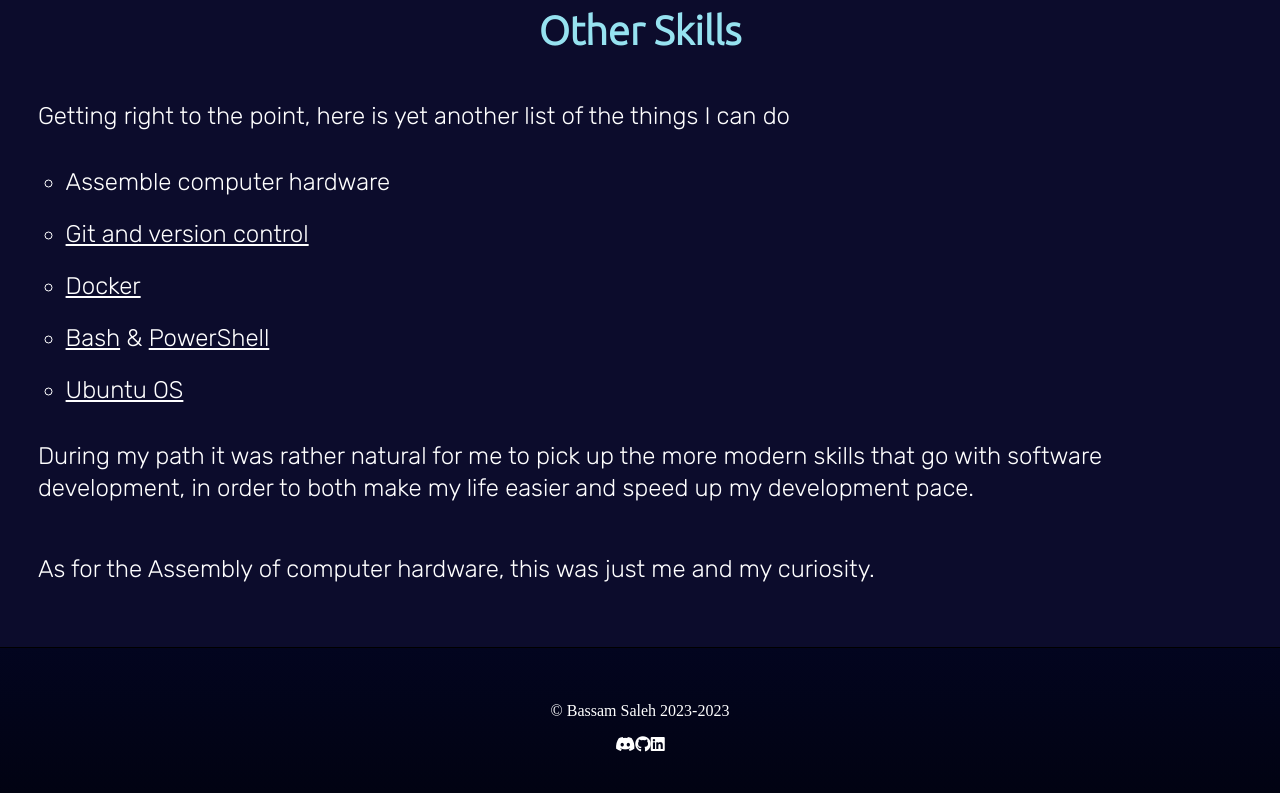
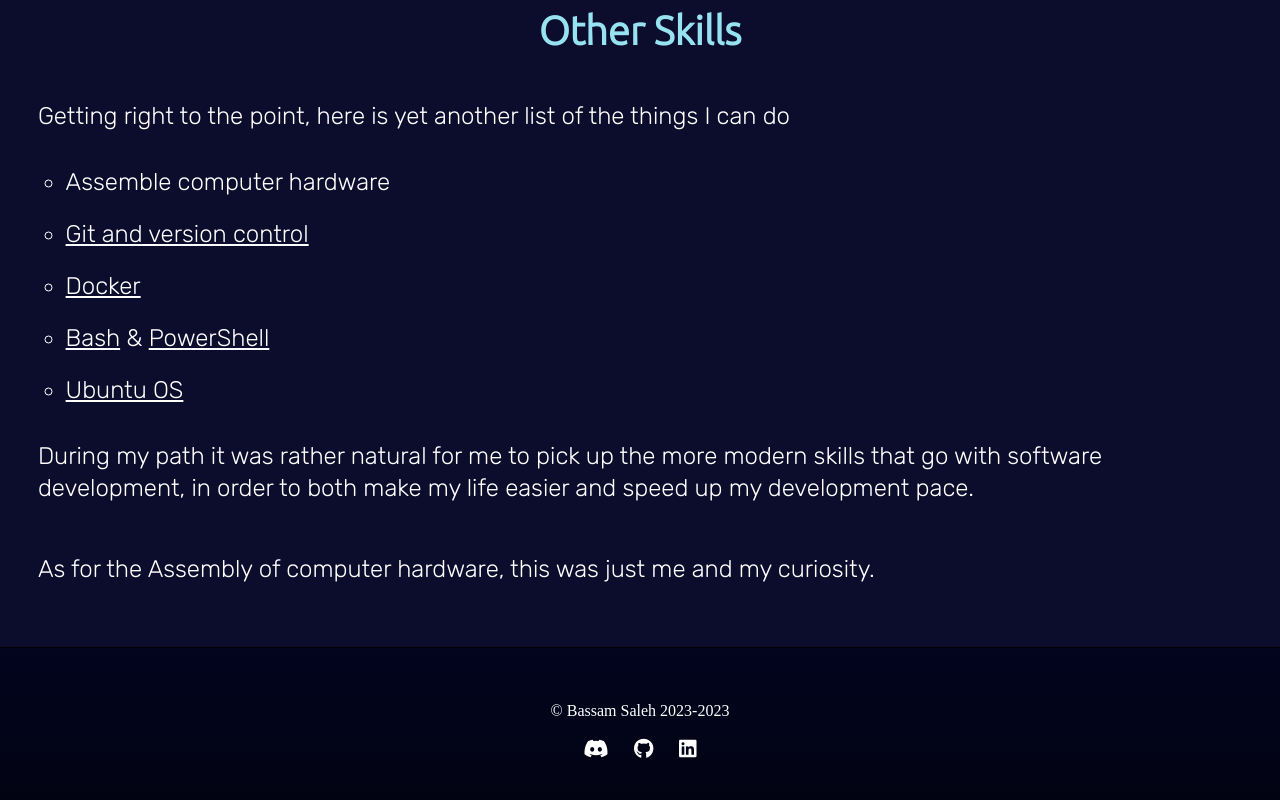
Before and after one commit to tenmayos/my-profile, a React (Create React App) app: page /about in a window 1280 px wide. Shown: the part 3797-4597 px from the top of the page. Built offline with nearby package versions, Linux system fonts and the light colour scheme.

Commit message:
Removed location checking Wrapped fa-icons in an `OuterLink`

```diff
--- a/src/components/Footer.js
+++ b/src/components/Footer.js
@@ -1,19 +1,27 @@
-import { useLocation } from "react-router-dom";
+import OuterLink from "./OuterLink";
+import "../styles/App.css";
+import "../styles/Footer.css";
 
 export default function Footer() {
-
-    if (useLocation().pathname === "/")
-        return null;
 
     const startYear = 2023;
     const currentYear = new Date().getFullYear();
 
     return (
-        <section className="footer-section">
+        <footer className="footer-section">
             <p>© Bassam Saleh {startYear}-{currentYear}</p>
-            <i className="fa-brands fa-discord"></i>
-            <i className="fa-brands fa-github"></i>
-            <i className="fa-brands fa-linkedin"></i>
-        </section>
+
+            {/* Discord add link */}
+            <OuterLink destination="https://discordapp.com/users/165250441230155776" className="clickable"
+            content=<i className="fa-brands fa-discord fa-lg margin"></i> />
+
+            {/* Github profile link */}
+            <OuterLink destination="https://github.com/tenmayos" className="clickable"
+            content=<i className="fa-brands fa-github fa-lg margin"></i> />
+
+            {/* LinkedIn profile link */}
+            <OuterLink destination="https://www.linkedin.com/in/bassam-al-nezi-520940164/" className="clickable"
+            content=<i className="fa-brands fa-linkedin fa-lg margin"></i> />
+        </footer>
     );
 }
--- /dev/null
+++ b/src/styles/Footer.css
@@ -0,0 +1,11 @@
+.margin {
+    margin: 1% 1vw;
+}
+
+.clickable {
+    color: white;
+}
+
+.clickable:visited {
+    color: none;
+}
```
